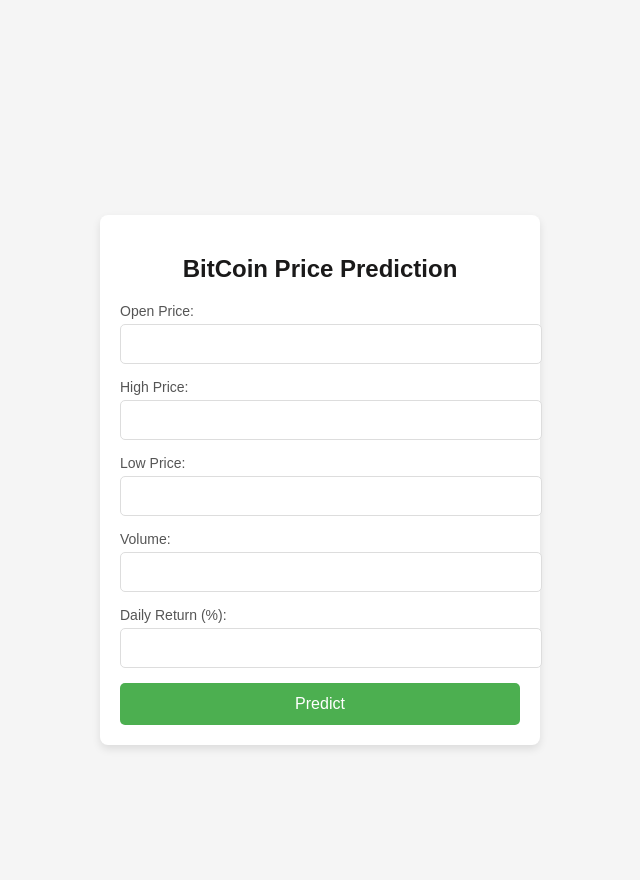
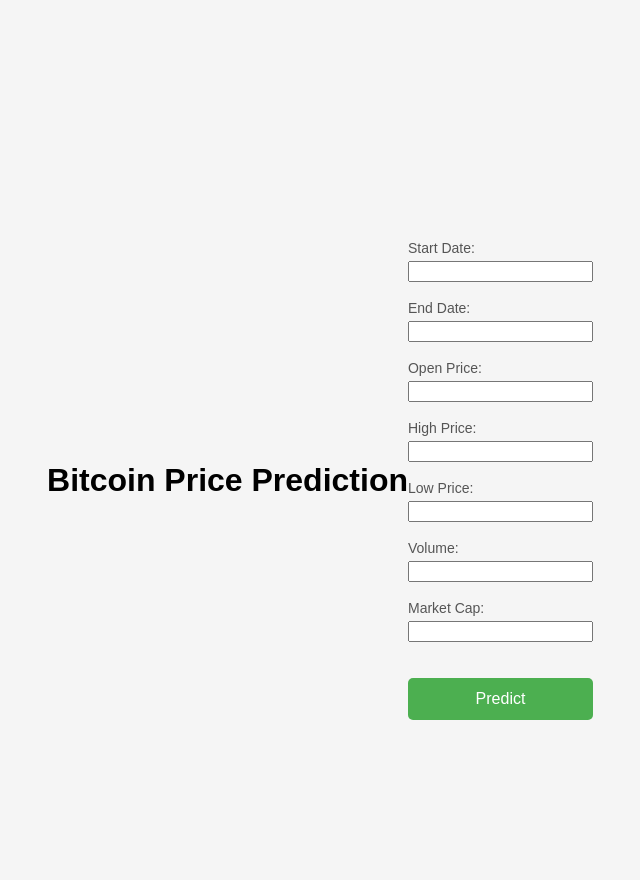
Before and after one commit to Gauravmangate27/BitCoin-Price-Prediction, a Flask app: page / in a window 1280 px wide. Shown: the whole page, without its empty margins (320-960 px from the left). Run offline with Flask 3, Linux system fonts and the light colour scheme; parts of the project's set-up code (start-up, migrations or seed data) failed here and were passed over.

Commit message:
Update index.html

```diff
--- a/templates/index.html
+++ b/templates/index.html
@@ -3,90 +3,41 @@
 <head>
     <meta charset="UTF-8">
     <meta name="viewport" content="width=device-width, initial-scale=1.0">
-    <title>BitCoin Price Prediction</title>
-    <link rel="stylesheet" href="{{ url_for('static', filename='style.css') }}">
+    <title>Bitcoin Price Prediction</title>
+    <link rel="stylesheet" href="{{ url_for('static', filename='style.css') }}">
 </head>
 <body>
-    <div class="container">
-        <h2>BitCoin Price Prediction</h2>
+    <h1>Bitcoin Price Prediction</h1>
 
-        {% with messages = get_flashed_messages(with_categories=true) %}
-          {% if messages %}
-            <div class="messages">
-              {% for category, message in messages %}
-                <div class="alert {{ category }}">{{ message }}</div>
-              {% endfor %}
-            </div>
-          {% endif %}
-        {% endwith %}
+    <form action="/predict" method="post">
+        <label for="start">Start Date:</label>
+        <input type="text" id="start" name="start"><br>
 
-        <form action="{{ url_for('index') }}" method="POST">
-            <label for="open_price">Open Price:</label>
-            <input type="number" step="0.01" id="open_price" name="open_price" required>
+        <label for="end">End Date:</label>
+        <input type="text" id="end" name="end"><br>
 
-            <label for="high_price">High Price:</label>
-            <input type="number" step="0.01" id="high_price" name="high_price" required>
+        <label for="open">Open Price:</label>
+        <input type="text" id="open" name="open"><br>
 
-            <label for="low_price">Low Price:</label>
-            <input type="number" step="0.01" id="low_price" name="low_price" required>
+        <label for="high">High Price:</label>
+        <input type="text" id="high" name="high"><br>
 
-            <label for="volume">Volume:</label>
-            <input type="number" id="volume" name="volume" required>
+        <label for="low">Low Price:</label>
+        <input type="text" id="low" name="low"><br>
 
-            <label for="daily_return">Daily Return (%):</label>
-            <input type="number" step="0.01" id="daily_return" name="daily_return" required>
+        <label for="volume">Volume:</label>
+        <input type="text" id="volume" name="volume"><br>
 
-            <button type="submit">Predict</button>
-        </form>
+        <label for="market_cap">Market Cap:</label>
+        <input type="text" id="market_cap" name="market_cap"><br><br>
 
-        {% if input_graph %}
-            <div id="results">
-                <h3>Input Feature Graph</h3>
-                <img src="{{ input_graph }}" alt="Input Feature Graph" class="graph">
+        <button type="submit">Predict</button>
+    </form>
 
-                <!-- Option to toggle the visibility of the Input Feature Graph -->
-                <button onclick="toggleInputGraph()" id="toggleInputButton">Hide Input Feature Graph</button>
-
-                <!-- Probability graph, hidden by default -->
-                <div id="probabilityGraph" style="display: none;">
-                    <h3>Prediction Probability Graph</h3>
-                    <img src="{{ output_graph }}" alt="Prediction Probability Graph" class="graph">
-                </div>
-
-                <!-- Option to toggle the visibility of the probability graph -->
-                <button onclick="toggleProbabilityGraph()" id="toggleButton">Show Probability Graph</button>
-            </div>
-        {% endif %}
-    </div>
-
-    <script>
-        // Function to toggle the visibility of the Input Feature Graph
-        function toggleInputGraph() {
-            const inputGraph = document.getElementById("results").querySelector("img");
-            const toggleInputButton = document.getElementById("toggleInputButton");
-
-            if (inputGraph.style.display === "none") {
-                inputGraph.style.display = "block";
-                toggleInputButton.innerText = "Hide Input Feature Graph";
-            } else {
-                inputGraph.style.display = "none";
-                toggleInputButton.innerText = "Show Input Feature Graph";
-            }
-        }
-
-        // Function to toggle the visibility of the probability graph
-        function toggleProbabilityGraph() {
-            const probabilityGraph = document.getElementById("probabilityGraph");
-            const toggleButton = document.getElementById("toggleButton");
-
-            if (probabilityGraph.style.display === "none") {
-                probabilityGraph.style.display = "block";
-                toggleButton.innerText = "Hide Probability Graph";
-            } else {
-                probabilityGraph.style.display = "none";
-                toggleButton.innerText = "Show Probability Graph";
-            }
-        }
-    </script>
+    {% if prediction %}
+        <h2>{{ prediction }}</h2>
+        <h3>Prediction Bar Chart:</h3>
+        <img src="{{ chart_path }}" alt="Prediction Bar Chart">
+    {% endif %}
 </body>
 </html>
```
